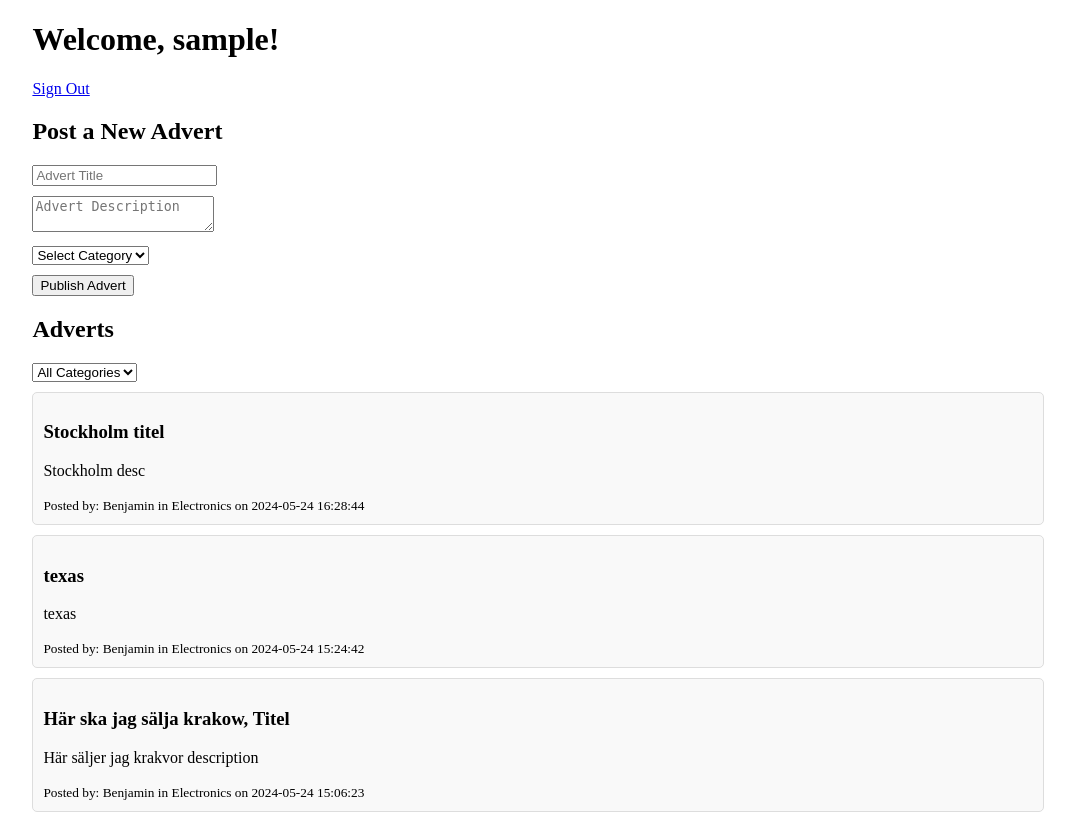
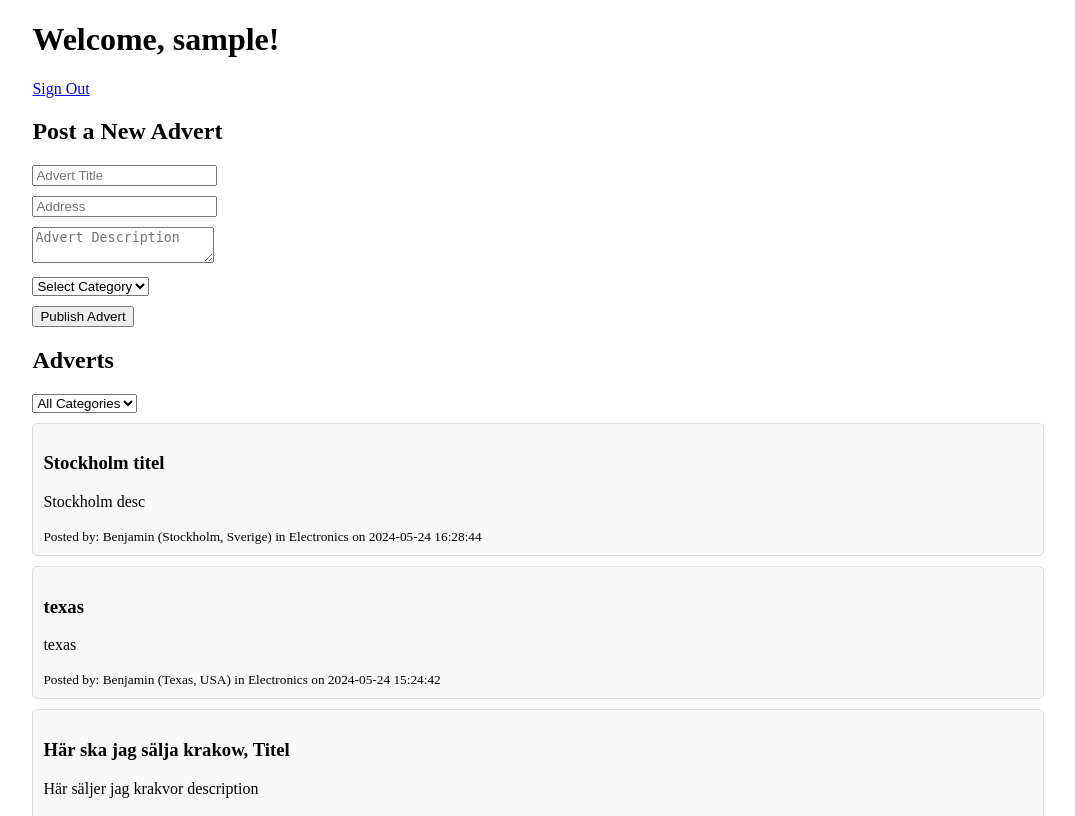
Before and after one commit to bmellander/Projektgrupp-4---e-webbprog, a PHP site: page /main.php in a window 1280 px wide. Shown: the top 816 px of the page, without its empty margins (102-1177 px from the left). Run offline with PHP 8.4, Linux system fonts and the light colour scheme; the visitor is signed in with stand-in values (Sample User, id 1); data comes from the database, SQL or seed files in the repository; both versions use the stored data as it was after the commit; some libraries are stand-ins or nearby versions.

Commit message:
API
Komplett med Google captcha och Google Autocomplete

```diff
--- a/main.php
+++ b/main.php
@@ -8,17 +8,19 @@ if (!isset($_SESSION['userID'])) {
 $db = new SQLite3("grupp.db");
 
 if ($_SERVER["REQUEST_METHOD"] == "POST" && isset($_POST['action'])) {
-    if ($_POST['action'] == 'publish' && isset($_POST['title']) && isset($_POST['description']) && isset($_POST['category'])) {
+    if ($_POST['action'] == 'publish' && isset($_POST['title']) && isset($_POST['description']) && isset($_POST['category']) && isset($_POST['description'])) {
         $title = htmlspecialchars($_POST['title']);
         $description = htmlspecialchars($_POST['description']);
         $categoryID = intval($_POST['category']);
+        $address = htmlspecialchars($_POST['address']);
         $userID = $_SESSION['userID'];
 
-        $stmt = $db->prepare("INSERT INTO Adverts (userID, title, description, categoryID) VALUES (:userID, :title, :description, :categoryID)");
+        $stmt = $db->prepare("INSERT INTO Adverts (userID, title, description, categoryID,address) VALUES (:userID, :title, :description, :categoryID, :address)");
         $stmt->bindValue(':userID', $userID, SQLITE3_INTEGER);
         $stmt->bindValue(':title', $title, SQLITE3_TEXT);
         $stmt->bindValue(':description', $description, SQLITE3_TEXT);
         $stmt->bindValue(':categoryID', $categoryID, SQLITE3_INTEGER);
+        $stmt->bindValue(':address', $address, SQLITE3_TEXT);
         $stmt->execute();
     }
 
@@ -52,7 +54,7 @@ $categories = $db->query("SELECT * FROM Categories");
     <meta charset="UTF-8">
     <meta name="viewport" content="width=device-width, initial-scale=1.0">
     <title>Main Page</title>
-    <link rel="stylesheet" href="css/style.css">
+    <link rel="stylesheet" href="style.css">
     <script src="https://code.jquery.com/jquery-3.6.0.min.js"></script>
 </head>
 <body>
@@ -63,6 +65,9 @@ $categories = $db->query("SELECT * FROM Categories");
         <form id="advert-form">
             <div class="form-group">
                 <input type="text" name="title" placeholder="Advert Title" required>
+            </div>
+            <div class="form-group">
+                <input type="text" id="address-input" name="address" placeholder="Address" required>
             </div>
             <div class="form-group">
                 <textarea name="description" placeholder="Advert Description" required></textarea>
@@ -91,6 +96,15 @@ $categories = $db->query("SELECT * FROM Categories");
         </div>
         <div class="adverts" id="adverts"></div>
     </div>
+    <script src="https://maps.googleapis.com/maps/api/js?key=YOUR_API_KEY&libraries=places"></script> // Replace YOUR_API_KEY with your Google Maps API key
+    <script>
+        function initializeAutocomplete()
+        {
+            var input = document.getElementById('address-input');
+            var autocomplete = new google.maps.places.Autocomplete(input);
+        }
+        window.onload = initializeAutocomplete;
+    </script>
 
     <script>
         $(document).ready(function() {
@@ -103,7 +117,7 @@ $categories = $db->query("SELECT * FROM Categories");
                             <div class="advert">
                                 <h3>${advert.title}</h3>
                                 <p>${advert.description}</p>
-                                <small>Posted by: ${advert.username} in ${advert.categoryName} on ${advert.created_at}</small>
+                                <small>Posted by: ${advert.username} (${advert.address})  in ${advert.categoryName} on ${advert.created_at}</small>
                             </div>
                         `;
                     });
--- a/register.php
+++ b/register.php
@@ -7,7 +7,7 @@
         $validationError = false;
 
         if ($_SERVER["REQUEST_METHOD"] == "POST") {
-            $recaptchaSecret = 'LäggTillNyckelHär'; // Tog bort nyckeln av säkerhetsskäl
+            $recaptchaSecret = 'INSERT_API_KEY'; // Tog bort nyckeln av säkerhetsskäl
             $recaptchaResponse = $_POST['g-recaptcha-response'];
 
             // Verify reCAPTCHA response
@@ -33,6 +33,7 @@
                 echo "<script>setTimeout(function() { window.location.href = 'index.php'; }, 2000);</script>";
                 exit();
             }
+
             if (empty($_POST["username"]) || empty($_POST["email"]) || empty($_POST["password"])) {
                 exit();
             } else {
```
Also changed, not shown: grupp.db. Lines whose indentation alone changed are shown as unchanged.
